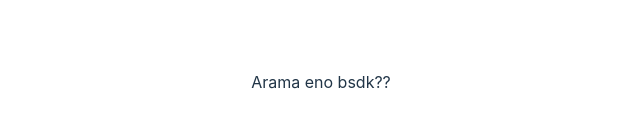
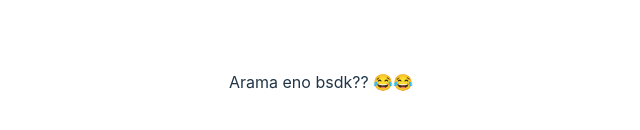
Before and after one commit to anandateertha-dev/example-frontend, a React (Vite) app: page / in a window 1280 px wide. Shown: the part 318-448 px from the top of the page, without its empty margins (319-959 px from the left). Built offline with nearby package versions, Linux system fonts and the light colour scheme.

Commit message:
Add emoji

```diff
--- a/src/App.jsx
+++ b/src/App.jsx
@@ -9,7 +9,7 @@ function App() {
   return (
     <>
       <div>
-        Arama eno bsdk??
+        Arama eno bsdk?? 😂😂
       </div>
     </>
   )
```
